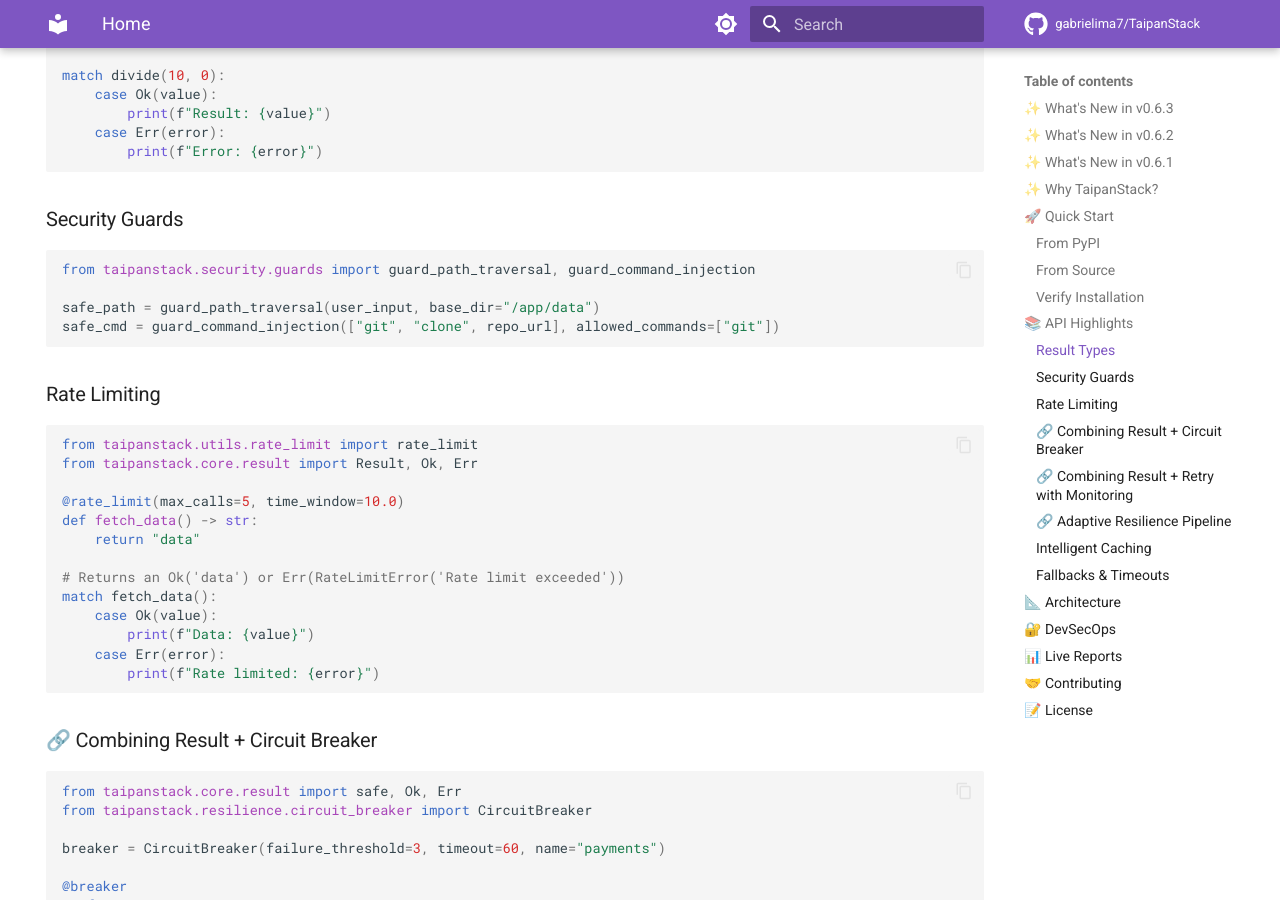
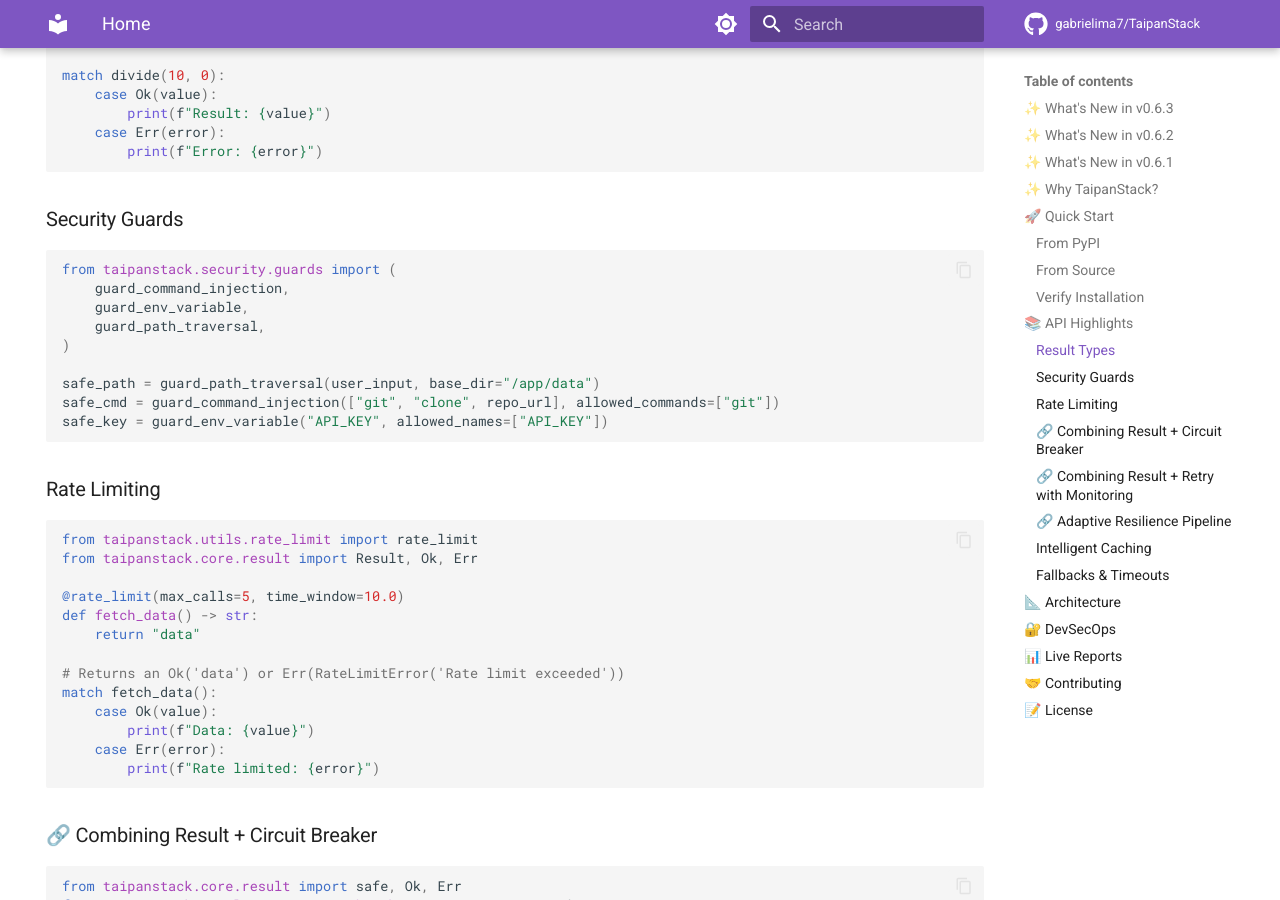
Before and after one commit to gabrielima7/TaipanStack, an MkDocs documentation site: the page built from docs/index.md, in a window 1280 px wide and 900 px high, scrolled down 2397 px. Built offline with MkDocs 1.6.1 and Material for MkDocs 9.7.7, drawn with Linux system fonts in a browser that asks for light colours; emoji names are drawn with the system emoji font; comment, search, counter and statistics services are not loaded.

Commit message:
docs: Update security guards examples with guard_env_variable (#1163)
Co-authored-by: google-labs-jules[bot] <161369871+google-labs-jules[bot]@users.noreply.github.com>
Co-authored-by: gabrielima7 <230595838+gabrielima7@users.noreply.github.com>

````diff
--- a/docs/index.md
+++ b/docs/index.md
@@ -121,10 +121,15 @@ match divide(10, 0):
 ### Security Guards
 
 ```python
-from taipanstack.security.guards import guard_path_traversal, guard_command_injection
+from taipanstack.security.guards import (
+    guard_command_injection,
+    guard_env_variable,
+    guard_path_traversal,
+)
 
 safe_path = guard_path_traversal(user_input, base_dir="/app/data")
 safe_cmd = guard_command_injection(["git", "clone", repo_url], allowed_commands=["git"])
+safe_key = guard_env_variable("API_KEY", allowed_names=["API_KEY"])
 ```
 
 ### Rate Limiting
````
Also changed, not shown: README.md (+12 -1 lines).
